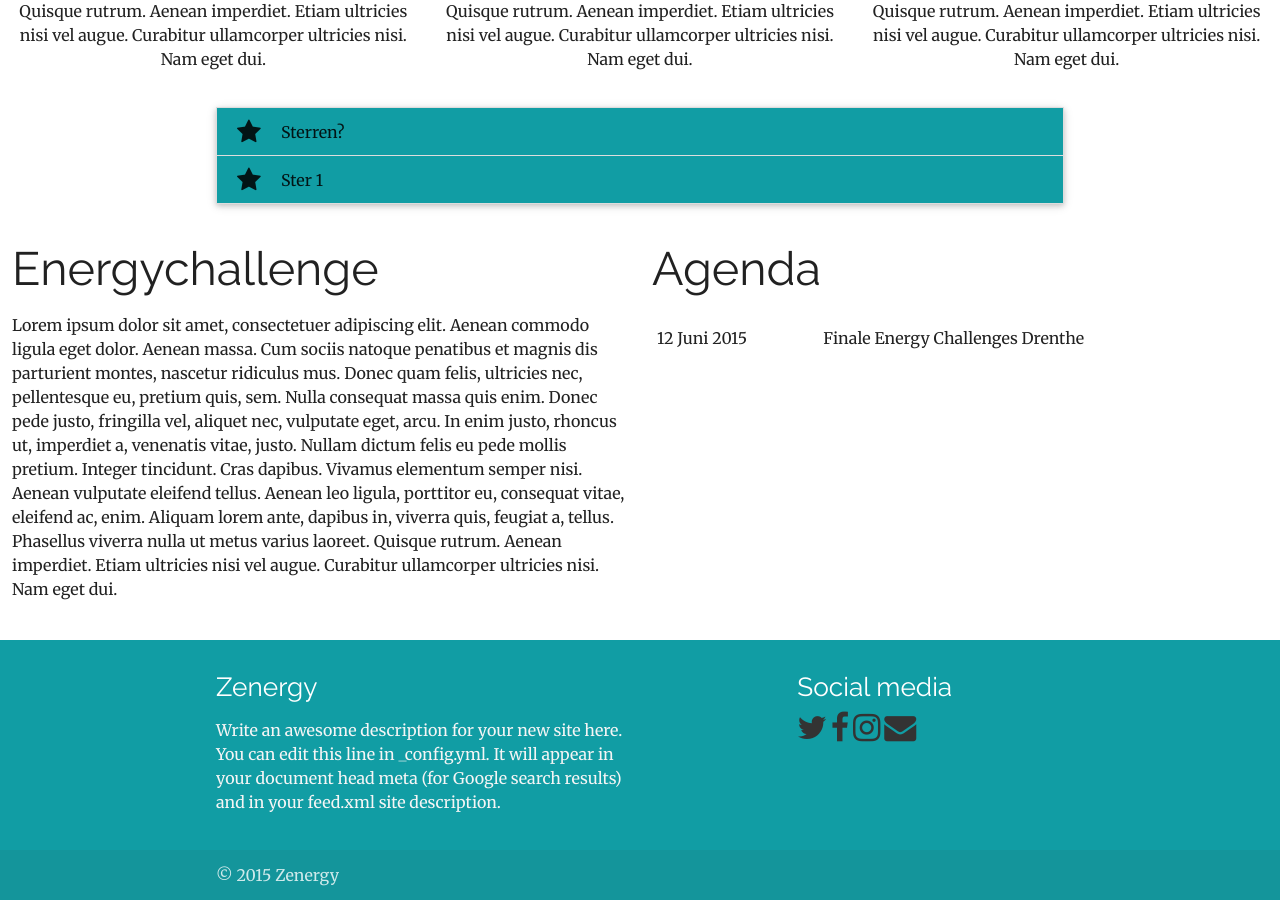
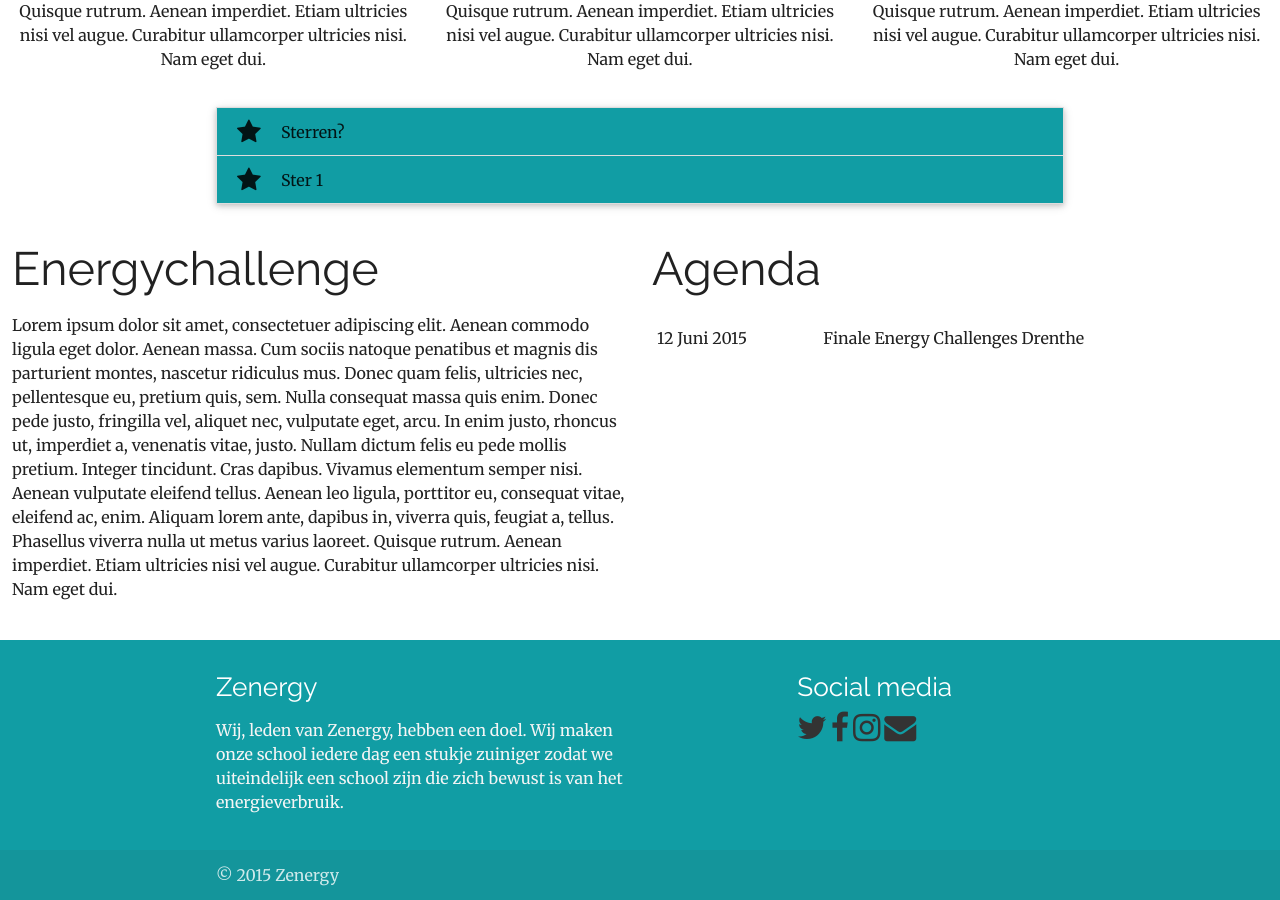
Before and after one commit to jasperwr/zenergy.jasperwr.github.io, a Jekyll site: the page built from index.html, in a window 1280 px wide and 900 px high, scrolled down 1061 px. Built offline with Jekyll 4.4.1, drawn with Linux system fonts in a browser that asks for light colours; nearby versions of some CDN libraries.

Commit message:
Update _config.yml

```diff
--- a/_config.yml
+++ b/_config.yml
@@ -2,9 +2,7 @@
 title: Zenergy
 email: your-email@domain.com
 description: > # this means to ignore newlines until "baseurl:"
-  Write an awesome description for your new site here. You can edit this
-  line in _config.yml. It will appear in your document head meta (for
-  Google search results) and in your feed.xml site description.
+  Wij, leden van Zenergy, hebben een doel. Wij maken onze school iedere dag een stukje zuiniger zodat we uiteindelijk een school zijn die zich bewust is van het energieverbruik.
 baseurl: "" # the subpath of your site, e.g. /blog/
 url: "http://zernergy.github.io" # the base hostname & protocol for your site
 twitter_username: ---
```
